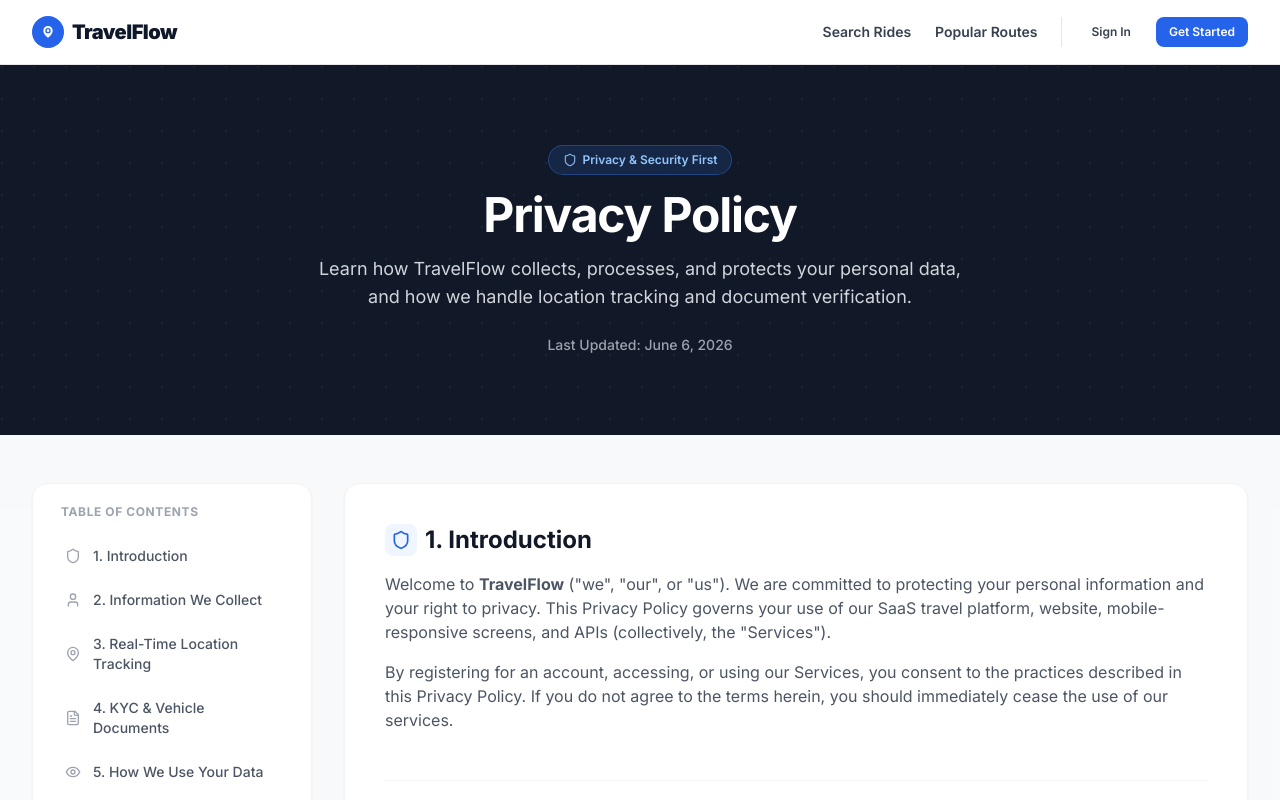
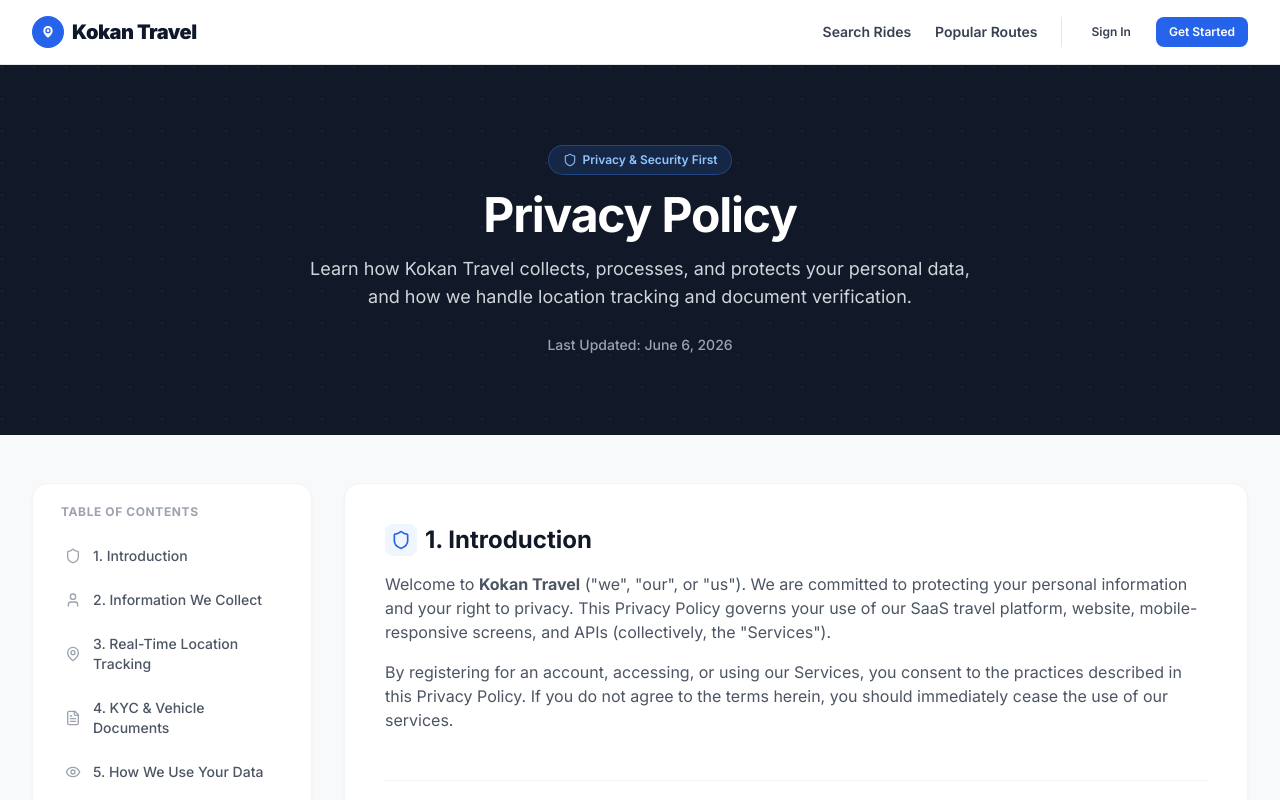
Before and after one commit to abdulraheemmhaslayi-crypto/travel-saas-platform, a Next.js app in the folder frontend-web/: page /privacy-policy in a window 1280 px wide. Shown: the top 800 px of the page. Built offline with nearby package versions, Linux system fonts and the light colour scheme.

Commit message:
chore(branding): rename application from TravelFlow to Kokan Travel

```diff
--- a/frontend-web/src/app/layout.tsx
+++ b/frontend-web/src/app/layout.tsx
@@ -17,13 +17,13 @@ export const viewport: Viewport = {
 };
 
 export const metadata: Metadata = {
-  title: 'TravelFlow - Travel Made Simple',
+  title: 'Kokan Travel - Travel Made Simple',
   description: 'Book trips, track rides, and manage your journeys all in one place.',
   keywords: ['travel', 'booking', 'trips', 'transport', 'rideshare'],
   appleWebApp: {
     capable: true,
     statusBarStyle: 'default',
-    title: 'TravelFlow',
+    title: 'Kokan Travel',
   },
 };
 
--- a/frontend-web/src/app/privacy-policy/page.tsx
+++ b/frontend-web/src/app/privacy-policy/page.tsx
@@ -17,9 +17,9 @@ import Navbar from '@/components/layout/Navbar';
 import Footer from '@/components/layout/Footer';
 
 export const metadata: Metadata = {
-  title: 'Privacy Policy - TravelFlow',
-  description: 'Understand how TravelFlow collects, uses, and safeguards your personal data, including location tracking and KYC validation.',
-  keywords: ['privacy policy', 'data protection', 'location tracking', 'KYC', 'TravelFlow'],
+  title: 'Privacy Policy - Kokan Travel',
+  description: 'Understand how Kokan Travel collects, uses, and safeguards your personal data, including location tracking and KYC validation.',
+  keywords: ['privacy policy', 'data protection', 'location tracking', 'KYC', 'Kokan Travel'],
 };
 
 export default function PrivacyPolicyPage() {
@@ -56,7 +56,7 @@ export default function PrivacyPolicyPage() {
             Privacy Policy
           </h1>
           <p className="text-base sm:text-lg text-gray-300 max-w-2xl mx-auto">
-            Learn how TravelFlow collects, processes, and protects your personal data, and how we handle location tracking and document verification.
+            Learn how Kokan Travel collects, processes, and protects your personal data, and how we handle location tracking and document verification.
           </p>
           <div className="mt-6 text-sm text-gray-400 font-medium">
             Last Updated: June 6, 2026
@@ -116,7 +116,7 @@ export default function PrivacyPolicyPage() {
                 </div>
                 <div className="prose prose-slate max-w-none text-gray-600 space-y-4">
                   <p>
-                    Welcome to <strong>TravelFlow</strong> ("we", "our", or "us"). We are committed to protecting your personal information and your right to privacy. This Privacy Policy governs your use of our SaaS travel platform, website, mobile-responsive screens, and APIs (collectively, the "Services").
+                    Welcome to <strong>Kokan Travel</strong> ("we", "our", or "us"). We are committed to protecting your personal information and your right to privacy. This Privacy Policy governs your use of our SaaS travel platform, website, mobile-responsive screens, and APIs (collectively, the "Services").
                   </p>
                   <p>
                     By registering for an account, accessing, or using our Services, you consent to the practices described in this Privacy Policy. If you do not agree to the terms herein, you should immediately cease the use of our services.
@@ -163,14 +163,14 @@ export default function PrivacyPolicyPage() {
                 </div>
                 <div className="prose prose-slate max-w-none text-gray-600 space-y-4">
                   <p>
-                    To enable essential core features of TravelFlow, such as driver matching, routing updates, emergency broadcasts, and real-time navigation status, we must collect precise or approximate geolocation data:
+                    To enable essential core features of Kokan Travel, such as driver matching, routing updates, emergency broadcasts, and real-time navigation status, we must collect precise or approximate geolocation data:
                   </p>
                   <div className="p-4 rounded-xl bg-red-50/50 border border-red-100 text-sm text-red-800 leading-relaxed space-y-2">
                     <p className="font-semibold flex items-center gap-1.5">
                       <MapPin className="w-4 h-4 text-red-500" /> Geolocation Requirements:
                     </p>
                     <p>
-                      - <strong>For Drivers:</strong> We collect real-time location data when the TravelFlow app or browser interface is open and you are marked "online" or executing a scheduled trip.
+                      - <strong>For Drivers:</strong> We collect real-time location data when the Kokan Travel app or browser interface is open and you are marked "online" or executing a scheduled trip.
                     </p>
                     <p>
                       - <strong>For Passengers:</strong> We collect location coordinates when searching for nearby trips, matching with rides, and tracking your active journey.
@@ -265,11 +265,11 @@ export default function PrivacyPolicyPage() {
                 </div>
                 <div className="prose prose-slate max-w-none text-gray-600 space-y-4">
                   <p>
-                    Security is central to TravelFlow operations. We implement appropriate technical and organizational security measures:
+                    Security is central to Kokan Travel operations. We implement appropriate technical and organizational security measures:
                   </p>
                   <ul className="list-disc pl-5 space-y-2">
                     <li><strong>Encryption:</strong> All data in transit is encrypted using Secure Socket Layer (SSL) protocols, and database fields are encrypted at rest.</li>
-                    <li><strong>Payment Compliance:</strong> TravelFlow does not store raw credit card numbers on its servers. All payments are processed through PCI-DSS compliant third-party gateways (Stripe/Razorpay).</li>
+                    <li><strong>Payment Compliance:</strong> Kokan Travel does not store raw credit card numbers on its servers. All payments are processed through PCI-DSS compliant third-party gateways (Stripe/Razorpay).</li>
                     <li><strong>Access Restrictions:</strong> Only authorized staff with specific administrative privileges can view verified KYC files, audit logs, or system profiles.</li>
                   </ul>
                 </div>
@@ -291,9 +291,9 @@ export default function PrivacyPolicyPage() {
                     You can manage your profile, phone number, and preferences directly from the profile settings. To request full deletion of your user records or files, please contact us:
                   </p>
                   <div className="bg-gray-50 rounded-xl p-5 border border-gray-100 text-sm mt-4 space-y-2">
-                    <p><strong>Email Support:</strong> privacy@travelflow.com</p>
+                    <p><strong>Email Support:</strong> privacy@kokantravel.com</p>
                     <p><strong>Hotline:</strong> +1 (555) 123-4567</p>
-                    <p><strong>Mailing Address:</strong> TravelFlow Security Operations, 100 Innovation Way, Suite 400, Austin, TX 78701</p>
+                    <p><strong>Mailing Address:</strong> Kokan Travel Security Operations, 100 Innovation Way, Suite 400, Austin, TX 78701</p>
                   </div>
                 </div>
               </section>
--- a/frontend-web/src/app/terms-of-service/page.tsx
+++ b/frontend-web/src/app/terms-of-service/page.tsx
@@ -16,9 +16,9 @@ import Navbar from '@/components/layout/Navbar';
 import Footer from '@/components/layout/Footer';
 
 export const metadata: Metadata = {
-  title: 'Terms of Service - TravelFlow',
-  description: 'Review the Terms of Service for TravelFlow, covering registration, bookings, safety policies, payouts, and cancellations.',
-  keywords: ['terms of service', 'user agreement', 'cancellation policy', 'refunds', 'TravelFlow'],
+  title: 'Terms of Service - Kokan Travel',
+  description: 'Review the Terms of Service for Kokan Travel, covering registration, bookings, safety policies, payouts, and cancellations.',
+  keywords: ['terms of service', 'user agreement', 'cancellation policy', 'refunds', 'Kokan Travel'],
 };
 
 export default function TermsOfServicePage() {
@@ -115,7 +115,7 @@ export default function TermsOfServicePage() {
                 </div>
                 <div className="prose prose-slate max-w-none text-gray-600 space-y-4">
                   <p>
-                    By creating an account, logging into, or using the <strong>TravelFlow</strong> platform and services, you agree to comply with and be legally bound by these Terms of Service ("Terms"). These terms establish a contractual relationship between you and TravelFlow.
+                    By creating an account, logging into, or using the <strong>Kokan Travel</strong> platform and services, you agree to comply with and be legally bound by these Terms of Service ("Terms"). These terms establish a contractual relationship between you and Kokan Travel.
                   </p>
                   <p>
                     If you do not agree to these terms, you are not authorized to use the platform. We reserve the right to revise or amend these Terms at any time, with modifications becoming effective immediately upon posting. Your continued use of the Services after revisions indicates your acceptance of the new terms.
@@ -133,7 +133,7 @@ export default function TermsOfServicePage() {
                 </div>
                 <div className="prose prose-slate max-w-none text-gray-600 space-y-4">
                   <p>
-                    TravelFlow is a multi-sided platform where users register under specific profiles:
+                    Kokan Travel is a multi-sided platform where users register under specific profiles:
                   </p>
                   <ul className="list-disc pl-5 space-y-2">
                     <li>
@@ -172,7 +172,7 @@ export default function TermsOfServicePage() {
                       <strong>Seat Reservations:</strong> Bookings are finalized only upon payment confirmation by payment processor partners.
                     </li>
                     <li>
-                      <strong>Service Limitations:</strong> TravelFlow acts as a matching agent and does not guarantee vehicle availability on every requested route.
+                      <strong>Service Limitations:</strong> Kokan Travel acts as a matching agent and does not guarantee vehicle availability on every requested route.
                     </li>
                   </ul>
                 </div>
@@ -192,10 +192,10 @@ export default function TermsOfServicePage() {
                   </p>
                   <div className="p-4 rounded-xl bg-gray-50 border border-gray-100 text-sm text-gray-700 leading-relaxed space-y-2">
                     <p>
-                      - <strong>Passenger Cancellations:</strong> If canceled more than 24 hours prior to departure, a full refund (minus minimal payment processing fees) is credited to the user's TravelFlow Wallet. If canceled within 24 hours of departure, cancellation penalties apply.
+                      - <strong>Passenger Cancellations:</strong> If canceled more than 24 hours prior to departure, a full refund (minus minimal payment processing fees) is credited to the user's Kokan Travel Wallet. If canceled within 24 hours of departure, cancellation penalties apply.
                     </p>
                     <p>
-                      - <strong>Driver Cancellations:</strong> If a driver cancels a scheduled trip, affected passengers receive a full 100% refund to their wallets, and TravelFlow staff will prioritize matching them with alternative rides.
+                      - <strong>Driver Cancellations:</strong> If a driver cancels a scheduled trip, affected passengers receive a full 100% refund to their wallets, and Kokan Travel staff will prioritize matching them with alternative rides.
                     </p>
                     <p>
                       - <strong>No-Show:</strong> Failure of the passenger to arrive at the designated pickup spot within 15 minutes of departure time is treated as a passenger cancellation without a refund.
@@ -240,17 +240,17 @@ export default function TermsOfServicePage() {
                 </div>
                 <div className="prose prose-slate max-w-none text-gray-600 space-y-4">
                   <p>
-                    TravelFlow incorporates Razorpay, Stripe, and a digital platform wallet for transactions:
+                    Kokan Travel incorporates Razorpay, Stripe, and a digital platform wallet for transactions:
                   </p>
                   <ul className="list-disc pl-5 space-y-2">
                     <li>
-                      <strong>Wallet Load:</strong> Users can pre-fund their TravelFlow wallets to enable one-click booking checkouts. Wallet balances are non-transferable between accounts.
+                      <strong>Wallet Load:</strong> Users can pre-fund their Kokan Travel wallets to enable one-click booking checkouts. Wallet balances are non-transferable between accounts.
                     </li>
                     <li>
                       <strong>Driver Payouts:</strong> Earnings from executed rides are tracked in real-time. Payout cycles run weekly or according to thresholds, sending funds to verified bank accounts.
                     </li>
                     <li>
-                      <strong>Taxes & Commission:</strong> TravelFlow deducts a platform service commission percentage from each booked trip before issuing driver payouts.
+                      <strong>Taxes & Commission:</strong> Kokan Travel deducts a platform service commission percentage from each booked trip before issuing driver payouts.
                     </li>
                   </ul>
                 </div>
@@ -266,10 +266,10 @@ export default function TermsOfServicePage() {
                 </div>
                 <div className="prose prose-slate max-w-none text-gray-600 space-y-4">
                   <p>
-                    TravelFlow acts as an intermediary platform matching passengers and drivers. We do not inspect every individual journey or supervise driver operations in real-time.
+                    Kokan Travel acts as an intermediary platform matching passengers and drivers. We do not inspect every individual journey or supervise driver operations in real-time.
                   </p>
                   <p>
-                    To the maximum extent permitted by law, TravelFlow shall not be held liable for direct, indirect, incidental, or consequential damages arising from:
+                    To the maximum extent permitted by law, Kokan Travel shall not be held liable for direct, indirect, incidental, or consequential damages arising from:
                   </p>
                   <ul className="list-disc pl-5 space-y-2">
                     <li>The conduct, delays, actions, or omissions of independent drivers or passengers.</li>
@@ -289,13 +289,13 @@ export default function TermsOfServicePage() {
                 </div>
                 <div className="prose prose-slate max-w-none text-gray-600 space-y-4">
                   <p>
-                    These Terms are governed by and construed in accordance with the laws of the State of Delaware (or local state laws where TravelFlow entity is officially registered), without regard to conflict of law principles.
+                    These Terms are governed by and construed in accordance with the laws of the State of Delaware (or local state laws where Kokan Travel entity is officially registered), without regard to conflict of law principles.
                   </p>
                   <p>
                     Any dispute, controversy, or claim arising out of these Terms or use of the Services shall be resolved in first instance through amicable negotiation with our customer support teams. If unresolved, disputes shall be submitted to binding arbitration in accordance with standard arbitration rules.
                   </p>
                   <p>
-                    For questions, legal notices, or queries regarding these Terms, contact our policy officers at <strong>legal@travelflow.com</strong>.
+                    For questions, legal notices, or queries regarding these Terms, contact our policy officers at <strong>legal@kokantravel.com</strong>.
                   </p>
                 </div>
               </section>
--- a/frontend-web/src/components/booking/BookingCard.tsx
+++ b/frontend-web/src/components/booking/BookingCard.tsx
@@ -337,7 +337,7 @@ const BookingCard: React.FC<BookingCardProps> = ({
               type="button"
               onClick={() => {
                 const shareData = {
-                  title: `My Trip on TravelFlow`,
+                  title: `My Trip on Kokan Travel`,
                   text: `Travelling from ${cleanOrigin} to ${cleanDestination} on ${departureDateStr}. Ref: ${booking.id.slice(0, 8).toUpperCase()}.`,
                   url: typeof window !== 'undefined' ? `${window.location.origin}/dashboard/bookings/${booking.id}` : '',
                 };
--- a/frontend-web/src/components/layout/Footer.tsx
+++ b/frontend-web/src/components/layout/Footer.tsx
@@ -35,7 +35,7 @@ const Footer: React.FC = () => {
           <div className="lg:col-span-2">
             <Link href="/" className="flex items-center gap-2 mb-4">
               <MapPin className="w-8 h-8 text-primary-400" />
-              <span className="text-xl font-bold text-white">TravelFlow</span>
+              <span className="text-xl font-bold text-white">Kokan Travel</span>
             </Link>
             <p className="text-sm text-gray-400 mb-6 max-w-sm">
               Your trusted travel companion. Book trips, track rides, and manage your journeys all in one place.
@@ -43,7 +43,7 @@ const Footer: React.FC = () => {
             <div className="space-y-2">
               <div className="flex items-center gap-2 text-sm">
                 <Mail className="w-4 h-4 text-gray-500" />
-                <span>support@travelflow.com</span>
+                <span>support@kokantravel.com</span>
               </div>
               <div className="flex items-center gap-2 text-sm">
                 <Phone className="w-4 h-4 text-gray-500" />
@@ -77,7 +77,7 @@ const Footer: React.FC = () => {
         {/* Bottom */}
         <div className="mt-12 pt-8 border-t border-gray-800 flex flex-col md:flex-row items-center justify-between gap-4">
           <p className="text-sm text-gray-500">
-            {currentYear} TravelFlow. All rights reserved.
+            {currentYear} Kokan Travel. All rights reserved.
           </p>
           <div className="flex items-center gap-4">
             {[Facebook, Twitter, Instagram, Linkedin].map((Icon, index) => (
--- a/frontend-web/src/components/layout/Navbar.tsx
+++ b/frontend-web/src/components/layout/Navbar.tsx
@@ -66,7 +66,7 @@ const Navbar: React.FC = () => {
               <div className="w-7 h-7 sm:w-8 sm:h-8 rounded-full bg-blue-600 flex items-center justify-center text-white shadow-xs shrink-0">
                 <MapPin className="w-4 h-4 fill-white text-blue-600" />
               </div>
-              <span className="text-lg sm:text-xl font-black text-slate-900 tracking-tight">TravelFlow</span>
+              <span className="text-lg sm:text-xl font-black text-slate-900 tracking-tight">Kokan Travel</span>
             </Link>
           </div>
 
--- a/frontend-web/src/components/layout/Sidebar.tsx
+++ b/frontend-web/src/components/layout/Sidebar.tsx
@@ -659,7 +659,7 @@ const RoleSidebar: React.FC<RoleSidebarProps> = ({
               <div className="w-8 h-8 rounded-lg bg-primary-600 flex items-center justify-center">
                 <Navigation className="w-4 h-4 text-white" />
               </div>
-              <span className="text-lg font-bold text-gray-900">TravelFlow</span>
+              <span className="text-lg font-bold text-gray-900">Kokan Travel</span>
             </div>
             <button onClick={onClose} className="p-2 rounded-lg hover:bg-gray-100 transition-colors">
               <ChevronRight className="w-5 h-5 text-gray-500" />
--- a/frontend-web/src/components/payments/PaymentForm.tsx
+++ b/frontend-web/src/components/payments/PaymentForm.tsx
@@ -58,7 +58,7 @@ const DirectUpiPaymentForm: React.FC<PaymentFormProps> = ({
   const numericAmount = Number(amount) || 0;
   const { showToast } = useAppStore();
 
-  const upiId = ownerUpiId || 'travelflow.fleet@okaxis';
+  const upiId = ownerUpiId || 'kokantravel.fleet@okaxis';
   const payeeName = ownerName || 'Vehicle Fleet Partner';
 
   const [copied, setCopied] = useState(false);
@@ -306,7 +306,7 @@ const WalletPaymentForm: React.FC<PaymentFormProps> = ({
     <div className="space-y-4">
       <div className="p-4 bg-gray-50 border border-gray-150 rounded-2xl space-y-2">
         <div className="flex justify-between items-center text-xs font-semibold text-gray-500">
-          <span>TravelFlow Wallet Balance</span>
+          <span>Kokan Travel Wallet Balance</span>
           <span
             className={
               wallet && Number(wallet.balance) >= numericAmount
@@ -400,7 +400,7 @@ const RazorpayPaymentForm: React.FC<PaymentFormProps> = ({
         key: keyId,
         amount: Math.round(numericAmount * 100),
         currency,
-        name: 'TravelFlow',
+        name: 'Kokan Travel',
         description: 'Trip Booking',
         order_id: orderId,
         handler: async (response: Record<string, string>) => {
--- a/frontend-web/src/lib/constants.ts
+++ b/frontend-web/src/lib/constants.ts
@@ -6,8 +6,8 @@ export const WS_BASE_URL =
   process.env.NEXT_PUBLIC_WS_URL ||
   (typeof window !== 'undefined' ? window.location.origin : 'http://localhost:3000');
 
-export const APP_NAME = 'TravelFlow';
-export const APP_DESCRIPTION = 'Your trusted travel companion';
+export const APP_NAME = 'Kokan Travel';
+export const APP_DESCRIPTION = 'Your trusted travel companion across Kokan and beyond';
 
 export const USER_TYPES = {
   PASSENGER: 'PASSENGER',
```
Also changed, not shown: 2 other files (tests, documents, lock files or other folders).
